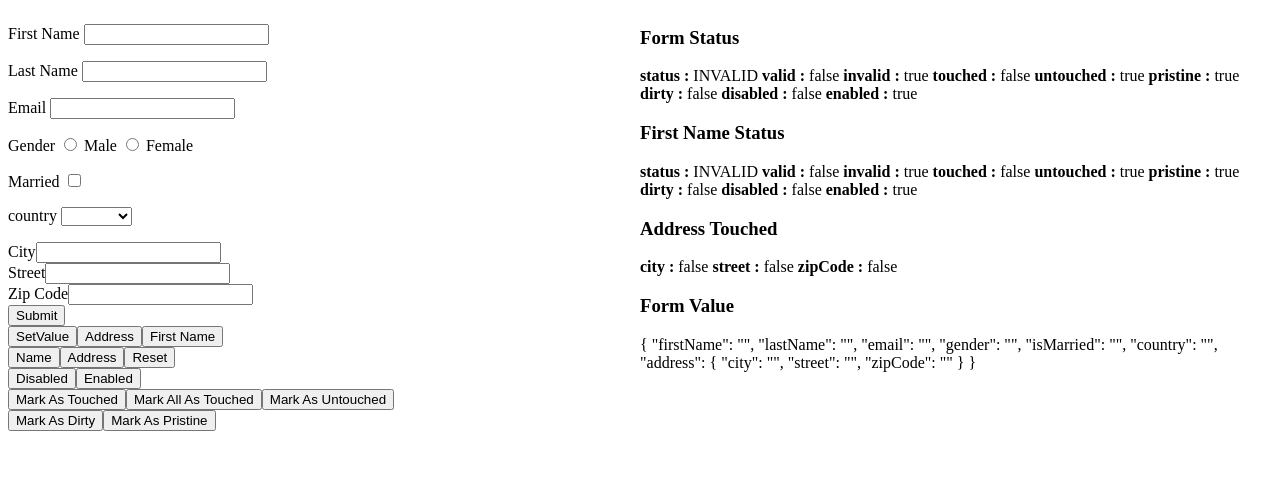
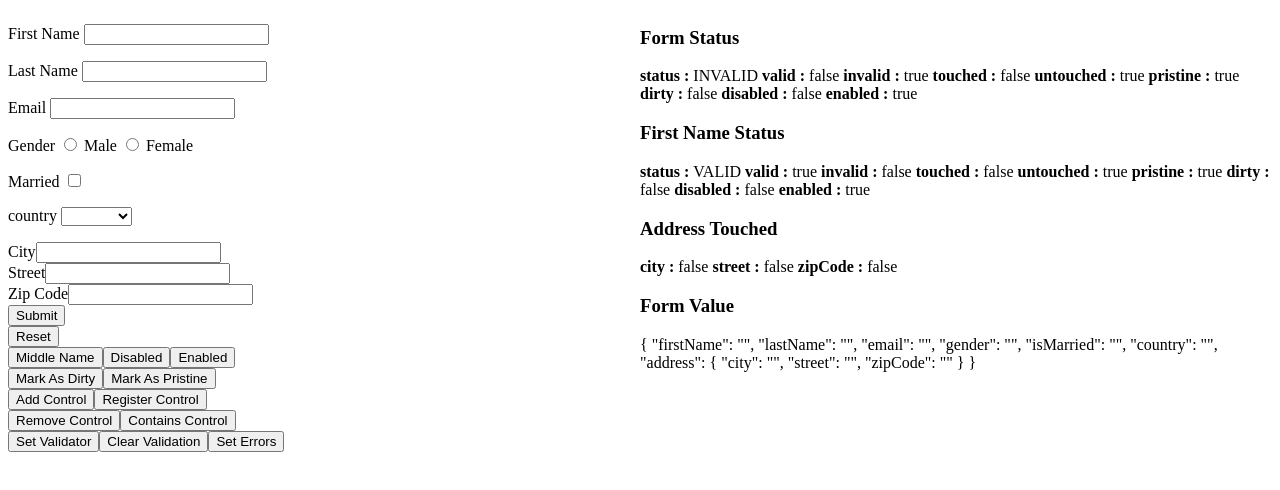
Before and after one commit to lvanlowe/reactive-forms-app, an Angular app: page /home in a window 1280 px wide. Shown: the top 490 px of the page. Built offline with nearby package versions, Linux system fonts and the light colour scheme.

Commit message:
feat: group

```diff
--- a/src/app/react-forms/react-forms.component.html
+++ b/src/app/react-forms/react-forms.component.html
@@ -88,8 +88,8 @@
         <input type="text" class="form-control" name="city" formControlName="city">
       </div>
       <div *ngIf="!city?.valid && (city?.dirty ||city?.touched)">
-        <div [hidden]="!city?.hasError('required')">
-          city is required
+        <div [hidden]="!city?.hasError('missing_address')">
+          address is required
         </div>
       </div>
 
@@ -99,8 +99,8 @@
         <input type="text" class="form-control" name="street" formControlName="street">
       </div>
       <div *ngIf="!street?.valid && (street?.dirty ||street?.touched)">
-        <div [hidden]="!street?.hasError('required')">
-          street is required
+        <div [hidden]="!street?.hasError('missing_address')">
+          address is required
         </div>
       </div>
 
@@ -117,20 +117,20 @@
     </div>
 
     <button>Submit</button>
+    <div>
+      <button type="button" (click)="reset()">Reset</button>
+    </div>
     <!-- <div>
-      <button type="button" (click)="setDefault()">Default</button>
-    </div> -->
-    <div>
       <button type="button" (click)="setValue()">SetValue</button>
       <button type="button" (click)="setAddress()">Address</button>
-      <!-- <button type="button" (click)="setCountry()">Country</button> -->
+      <button type="button" (click)="setCountry()">Country</button>
       <button type="button" (click)="setFirstName()">First Name</button>
     </div>
     <div>
       <button type="button" (click)="patchName()">Name</button>
       <button type="button" (click)="patchAddress()">Address</button>
       <button type="button" (click)="reset()">Reset</button>
-    </div>
+    </div> -->
     <!-- <div>
       <button type="button" (click)="withoutOnlySelf()">Without Only Self</button>
       <button type="button" (click)="withOnlySelf()">With Only Self</button>
@@ -140,18 +140,33 @@
       <button type="button" (click)="withEmitEvent()">With EmitEvent</button>
     </div> -->
     <div>
+      <button type="button" (click)="setFirstName()">Middle Name</button>
       <button type="button" (click)="disabled()">Disabled</button>
       <button type="button" (click)="enabled()">Enabled</button>
     </div>
-    <div>
+    <!-- <div>
       <button type="button" (click)="markAsTouched()">Mark As Touched</button>
       <button type="button" (click)="markAllAsTouched()">Mark All As Touched</button>
       <button type="button" (click)="markAsUntouched()">Mark As Untouched</button>
-    </div>
+    </div> -->
     <div>
       <button type="button" (click)="markAsDirty()">Mark As Dirty</button>
       <button type="button" (click)="markAsPristine()">Mark As Pristine</button>
     </div>
+    <div>
+      <button type="button" (click)="addControl()">Add Control</button>
+      <button type="button" (click)="registerControl()">Register Control</button>
+    </div>
+    <div>
+      <button type="button" (click)="removeControl()">Remove Control</button>
+      <button type="button" (click)="containsControl()">Contains Control</button>
+    </div>
+    <div>
+      <button type="button" (click)="setValidator()">Set Validator</button>
+      <button type="button" (click)="clearValidation()">Clear Validation</button>
+      <button type="button" (click)="setErrors()">Set Errors</button>
+    </div>
+
   </form>
 
   </div>
--- a/src/app/react-forms/react-forms.component.ts
+++ b/src/app/react-forms/react-forms.component.ts
@@ -1,5 +1,5 @@
 import { Component, OnInit } from '@angular/core';
-import { FormBuilder, FormGroup, Validators } from '@angular/forms';
+import { AbstractControl, FormBuilder, FormControl, FormGroup, ValidationErrors, Validators } from '@angular/forms';
 
 @Component({
   selector: 'app-react-forms',
@@ -10,6 +10,7 @@ export class ReactFormsComponent implements OnInit {
 
   title = 'mdf';
   contactForm!: FormGroup;
+  middleName!: FormControl
 
   countryList: country[] = [
     new country("1", "India"),
@@ -58,7 +59,7 @@ export class ReactFormsComponent implements OnInit {
   ngOnInit(): void {
 
     this.contactForm = this.formBuilder.group({
-      firstName: ['', [Validators.required]],
+      firstName: [''],
       lastName: [''],
       email: ['', [Validators.email]],
       gender: [''],
@@ -68,14 +69,18 @@ export class ReactFormsComponent implements OnInit {
         city: [''],
         street: [''],
         zipCode: [''],
-      })
+      },
+      {
+        validators: this.addressValidator
+      }
+      )
     });
 
     this.contactForm.get("firstName")?.valueChanges.subscribe(selectedValue=> {
       console.log('firstName changed')
       console.log(selectedValue)
       console.log(this.contactForm.get("firstName")?.status)
-      console.log(this.contactForm.status)
+      console.log(this.contactForm)
 
       setTimeout(() => {
         console.log(this.contactForm.status)
@@ -91,6 +96,7 @@ export class ReactFormsComponent implements OnInit {
     this.contactForm.statusChanges.subscribe(selectedValue=> {
       console.log('form value changed')
       console.log(selectedValue)
+      console.log(this.contactForm)
     })
   }
 
@@ -179,15 +185,15 @@ export class ReactFormsComponent implements OnInit {
   }
 
   setFirstName() {
-    this.contactForm.get("firstName")?.setValue("Tony")
+    this.contactForm.get("middleName")?.setValue("Tony")
   }
 
   disabled() {
-    this.contactForm.get("firstName")?.disable()
+    this.contactForm.disable()
   }
 
   enabled() {
-    this.contactForm.get("firstName")?.enable()
+    this.contactForm.enable()
   }
 
   markAsTouched() {
@@ -203,11 +209,11 @@ export class ReactFormsComponent implements OnInit {
   }
 
   markAsDirty() {
-    this.contactForm.get("firstName")?.markAsDirty()
+    this.contactForm.markAsDirty()
   }
 
   markAsPristine() {
-    this.contactForm.get("firstName")?.markAsPristine()
+    this.contactForm.markAsPristine()
   }
 
   withEmitEvent() {
@@ -216,10 +222,52 @@ export class ReactFormsComponent implements OnInit {
   withoutEmitEvent() {
     this.contactForm.get("firstName")?.setValue("", { emitEvent: false });
   }
+
+  addControl() {
+    this.middleName = new FormControl('', [Validators.required]);
+    this.contactForm.addControl("middleName",this.middleName);
+  }
+
+  registerControl() {
+    this.middleName = new FormControl('', [Validators.required]);
+    this.contactForm.addControl("middleName",this.middleName);
+  }
+
+  removeControl() {
+    this.contactForm.removeControl("middleName");
+  }
+
+  containsControl() {
+    console.log(this.contactForm.contains("middleName"));
+  }
+
+  setValidator() {
+    this.contactForm.get("firstName")?.setValidators([Validators.required]);
+    this.contactForm.get("firstName")?.updateValueAndValidity();
+  }
+
+  clearValidation() {
+    this.contactForm.get("firstName")?.clearValidators();
+    this.contactForm.get("firstName")?.updateValueAndValidity();
+ }
+
+  setErrors() {
+    this.contactForm.setErrors( {customError:'custom error'});
+  }
+
   reset() {
     this.contactForm.reset();
   }
 
+  addressValidator(control: AbstractControl): ValidationErrors | null {
+    const city = control.get('city')?.value;
+    const street = control.get('street')?.value;
+    console.log(control);
+    if (city=="" && street=="") {
+      return { missing_address:true };
+    }
+    return null ;
+  }
 }
 
 export class country {
```
